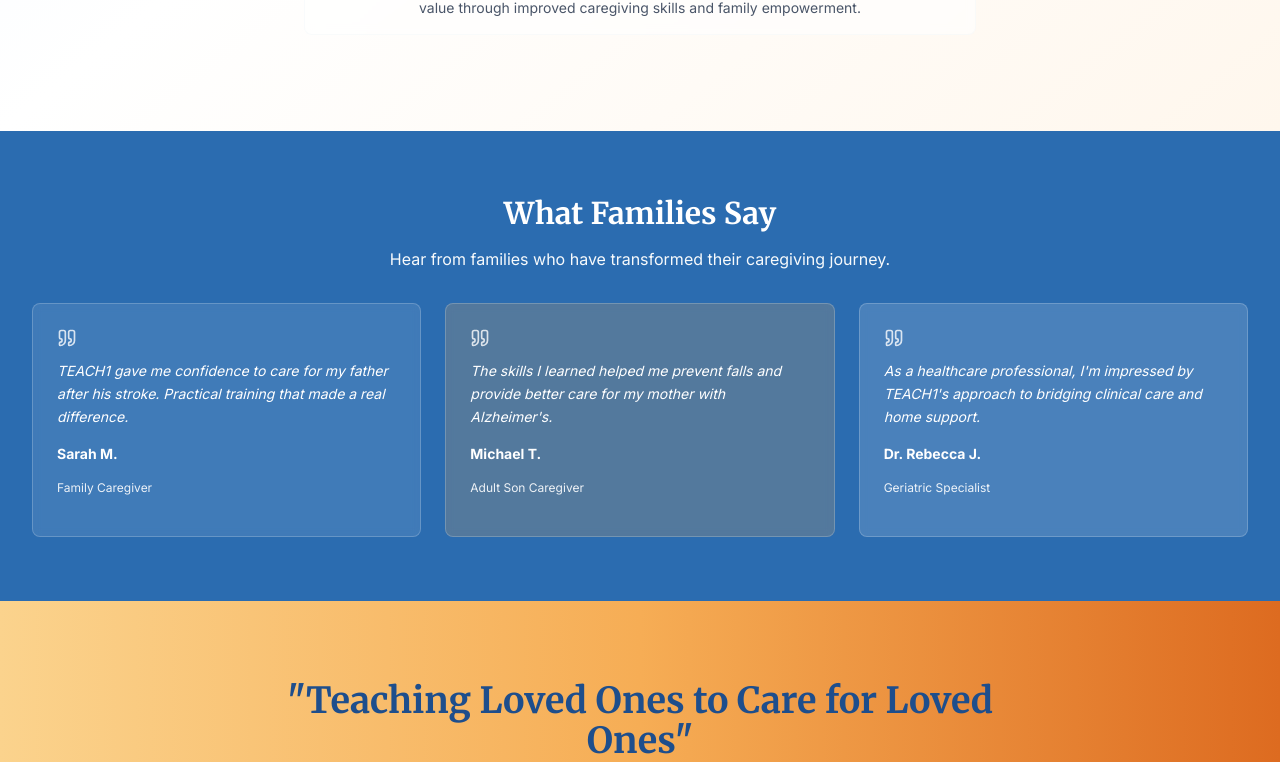
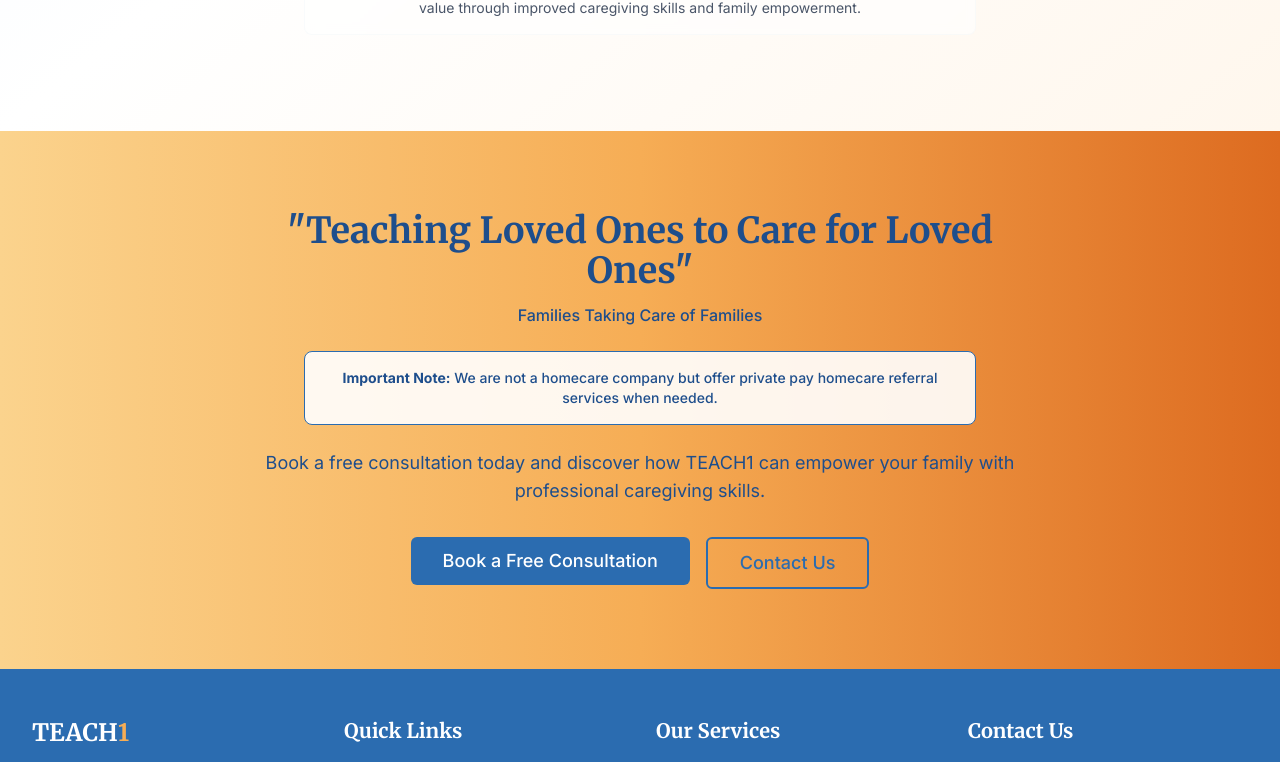
Before and after one commit to DidierShemaGatete/teach1-project-development, a React (Vite) app: page / in a window 1280 px wide. Shown: the part 2452-3214 px from the top of the page. Built offline with nearby package versions, Linux system fonts and the light colour scheme.

Commit message:
Move testimonials to About section
Relocated the testimonials section from the home page to the about page to declutter the home page.

```diff
--- a/src/pages/About.tsx
+++ b/src/pages/About.tsx
@@ -5,6 +5,7 @@ import Footer from '@/components/Footer';
 import CTA from '@/components/CTA';
 import MissionSection from '@/components/MissionSection';
 import Features from '@/components/Features';
+import Testimonials from '@/components/Testimonials';
 import { Check } from 'lucide-react';
 
 const About = () => {
@@ -29,6 +30,9 @@ const About = () => {
 
         {/* Why Choose TEACH1 Section */}
         <Features />
+
+        {/* Testimonials Section */}
+        <Testimonials />
 
         {/* Our Story Section */}
         <section className="section bg-teach-gray-light">
--- a/src/pages/Index.tsx
+++ b/src/pages/Index.tsx
@@ -1,7 +1,6 @@
 
 import React from 'react';
 import Hero from '@/components/Hero';
-import Testimonials from '@/components/Testimonials';
 import CTA from '@/components/CTA';
 import Navigation from '@/components/Navigation';
 import Footer from '@/components/Footer';
@@ -16,7 +15,6 @@ const Index = () => {
         <Hero />
         <OwnerVideoSection />
         <SavingsCalculator />
-        <Testimonials />
         <CTA />
       </main>
       <Footer />
```
